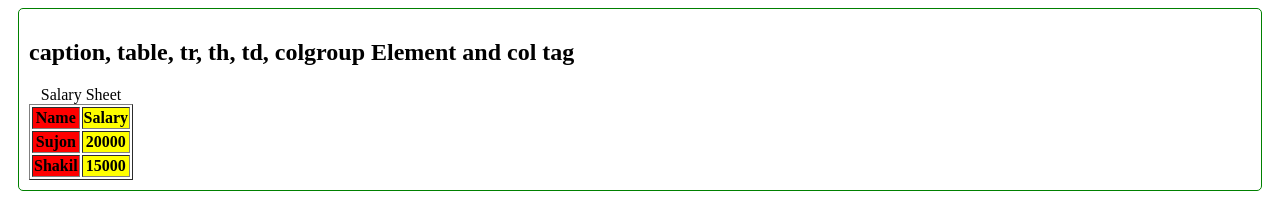
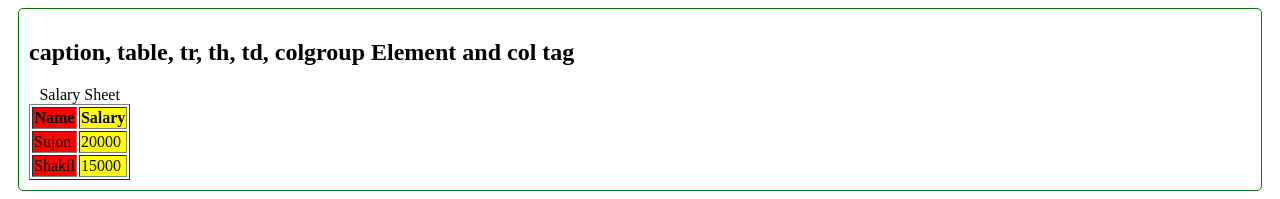
Before and after one commit to sahadat8652/practicehtml, a plain HTML site: page practice.html in a window 1280 px wide. Shown: the part 1846-2045 px from the top of the page. Drawn offline with Linux system fonts and the light colour scheme.

Commit message:
Update practice.html

```diff
--- a/practice.html
+++ b/practice.html
@@ -98,12 +98,12 @@
 				<th>Salary</th>
 			</tr>
 			<tr>
-				<th>Sujon</th>
-				<th>20000</th>
+				<td>Sujon</td>
+				<td>20000</td>
 			</tr>
 			<tr>
-				<th>Shakil</th>
-				<th>15000</th>
+				<td>Shakil</td>
+				<td>15000</td>
 			</tr>
 		</table>
 	</div>
```
